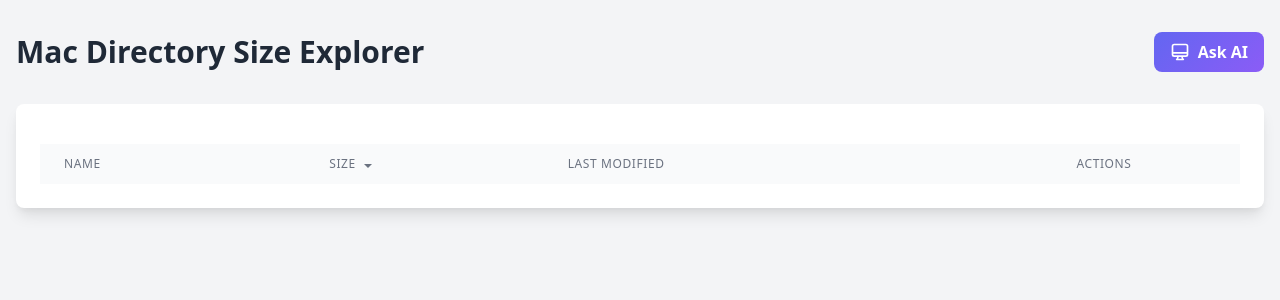
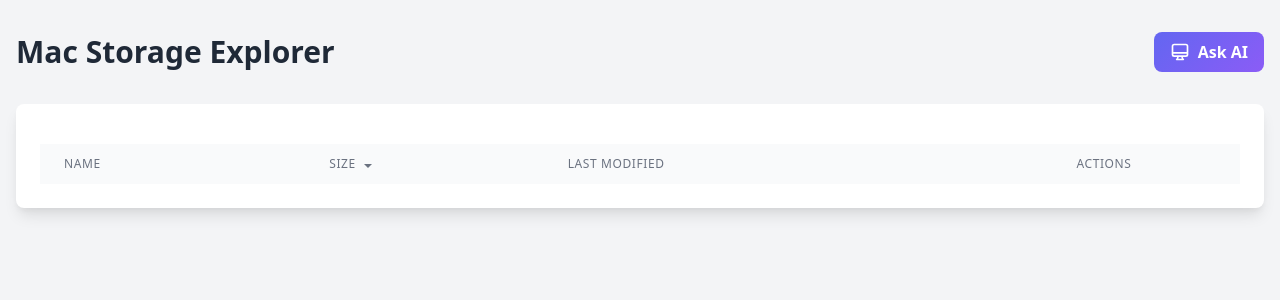
Before and after one commit to kvr2277/mac-directory-explorer, a Flask app: page / in a window 1280 px wide. Shown: the top 300 px of the page. Run offline with Flask 3, Linux system fonts and the light colour scheme; lists and menus that the app fills with data are empty.

Commit message:
feat: mac storage

```diff
--- a/templates/index.html
+++ b/templates/index.html
@@ -4,7 +4,7 @@
 <head>
     <meta charset="UTF-8">
     <meta name="viewport" content="width=device-width, initial-scale=1.0">
-    <title>Mac Directory Size Explorer</title>
+    <title>Mac Storage Explorer</title>
     <link href="https://cdn.jsdelivr.net/npm/tailwindcss@2.2.19/dist/tailwind.min.css" rel="stylesheet">
     <style>
         .directory-item:hover {
@@ -298,7 +298,7 @@
 
     <div class="container mx-auto px-4 py-8">
         <div class="flex justify-between items-center mb-8">
-            <h1 class="text-3xl font-bold text-gray-800">Mac Directory Size Explorer</h1>
+            <h1 class="text-3xl font-bold text-gray-800">Mac Storage Explorer</h1>
             <button onclick="searchWithGoogle()"
                 class="ai-button text-white font-bold py-2 px-4 rounded-lg flex items-center space-x-2">
                 <svg class="w-5 h-5" fill="none" stroke="currentColor" viewBox="0 0 24 24">
```
Also changed, not shown: README.md.
